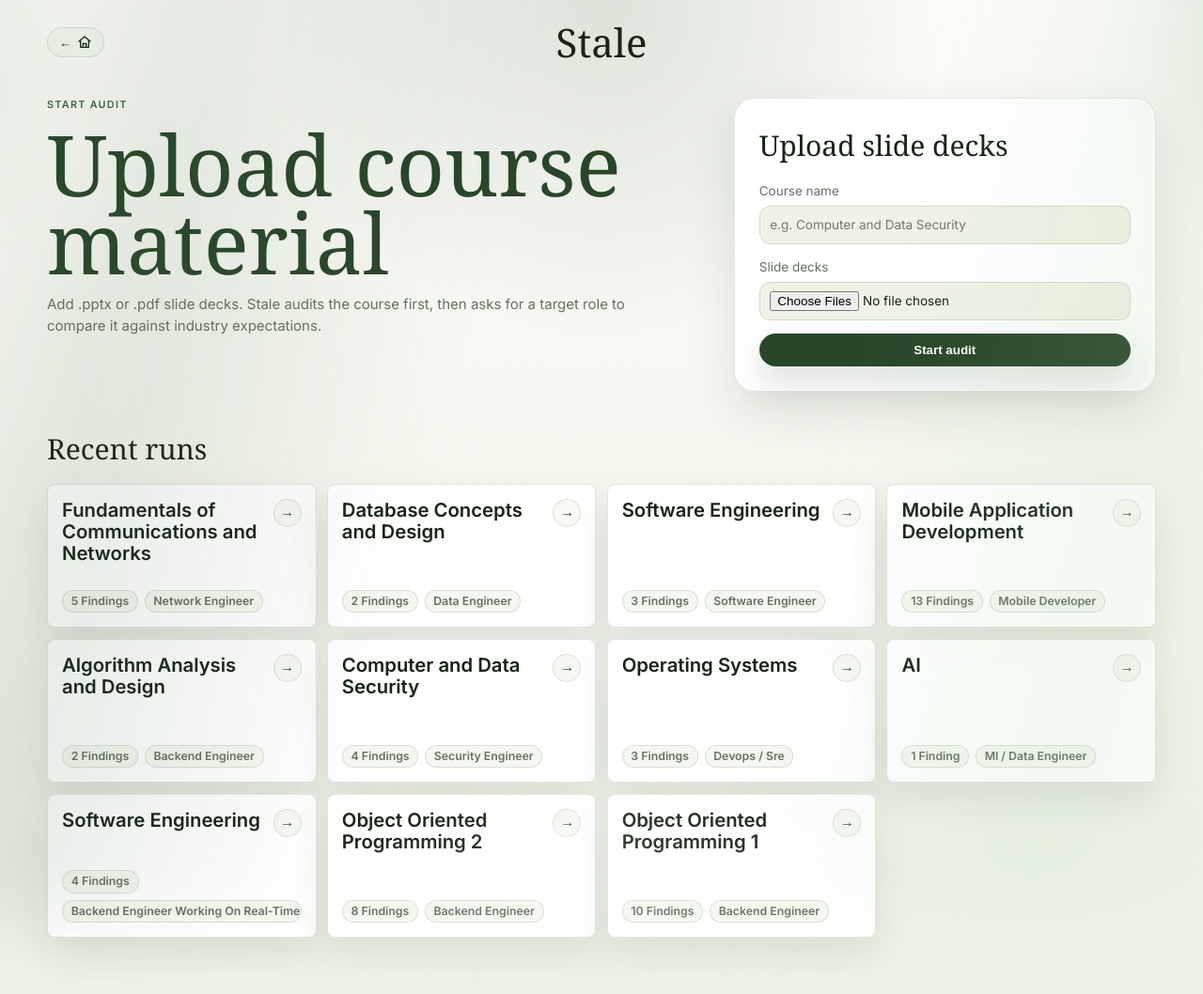
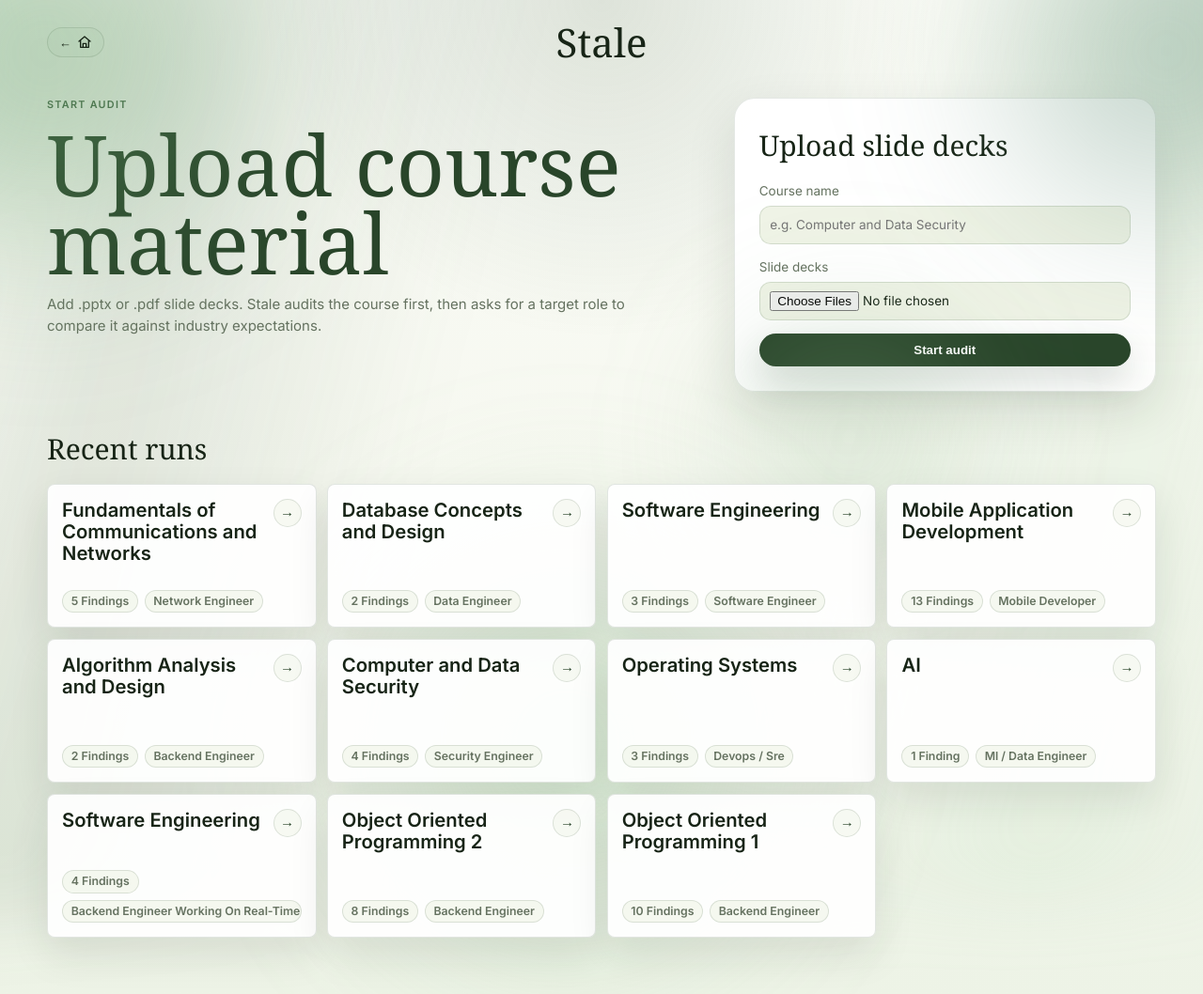
Before and after one commit to Rayan-and-beyond/Stale, a FastAPI app: page /start in a window 1280 px wide. Shown: the whole page at 94% size. Run offline with FastAPI, Linux system fonts and the light colour scheme; some web fonts are replaced.

Commit message:
Add layered ambient background to /start; prune transition decorations
Four blurred sage/green orbs drift independently at 19-34s cycles on
/start with mix-blend-mode for color pooling. The ambient is hidden
while the arrival overlay is fading (avoids exposing blob bounding-box
edges against the flat green wash) and fades in once the overlay has
mostly cleared.

Also removes the now-unused decorative ::before/::after horizontal-line
rules from the home-page transition overlay (they no longer appeared
after the cinematic/pragmatic split) and updates test_page_transition
to match.

```diff
--- a/stale/web/static/style.css
+++ b/stale/web/static/style.css
@@ -176,6 +176,110 @@ body.start-page::after {
     opacity: 0.9;
     transform: translate3d(2.8%, 1.8%, 0) rotate(1.8deg) scale(1.09);
   }
+}
+
+/* Layered ambient: four blurred orbs drifting independently at different
+   speeds and directions. Sits above the static gradient backdrop, below the
+   page content. Reads as soft, breathing motion rather than coordinated
+   sweep. Hidden during the arrival sequence (when the solid green overlay
+   would expose blob bounding-box edges against its flat backdrop), then
+   fades in once the overlay is mostly gone. */
+.start-page .start-ambient {
+  position: fixed;
+  inset: -6rem -6vw;
+  z-index: 0;
+  pointer-events: none;
+  opacity: 1;
+  transition: opacity 800ms var(--ease-out);
+}
+
+html.start-arriving body.start-page .start-ambient {
+  opacity: 0;
+}
+
+html.start-arriving body.start-page.start-arrived .start-ambient {
+  opacity: 1;
+  transition-delay: 1400ms;
+}
+
+.start-page .ambient-blob {
+  position: absolute;
+  border-radius: 50%;
+  filter: blur(72px);
+  will-change: transform, opacity;
+  mix-blend-mode: multiply;
+}
+
+.start-page .ambient-blob--a {
+  width: 38rem;
+  height: 38rem;
+  top: -10rem;
+  left: -12rem;
+  background: radial-gradient(circle, rgba(106, 163, 111, 0.55) 0%, rgba(106, 163, 111, 0.18) 45%, transparent 70%);
+  animation: ambient-float-a 22s cubic-bezier(0.45, 0.05, 0.55, 0.95) infinite alternate;
+}
+
+.start-page .ambient-blob--b {
+  width: 34rem;
+  height: 34rem;
+  top: -8rem;
+  right: -10rem;
+  background: radial-gradient(circle, rgba(99, 144, 119, 0.5) 0%, rgba(99, 144, 119, 0.16) 45%, transparent 70%);
+  animation: ambient-float-b 28s cubic-bezier(0.45, 0.05, 0.55, 0.95) infinite alternate;
+}
+
+.start-page .ambient-blob--c {
+  width: 44rem;
+  height: 44rem;
+  bottom: -16rem;
+  left: 24%;
+  background: radial-gradient(circle, rgba(168, 212, 168, 0.45) 0%, rgba(168, 212, 168, 0.14) 45%, transparent 70%);
+  animation: ambient-float-c 34s cubic-bezier(0.45, 0.05, 0.55, 0.95) infinite alternate;
+}
+
+.start-page .ambient-blob--d {
+  width: 24rem;
+  height: 24rem;
+  top: 36%;
+  right: 18%;
+  background: radial-gradient(circle, rgba(143, 184, 143, 0.4) 0%, rgba(143, 184, 143, 0.12) 45%, transparent 70%);
+  animation: ambient-float-d 19s cubic-bezier(0.45, 0.05, 0.55, 0.95) infinite alternate;
+}
+
+@keyframes ambient-float-a {
+  0% { transform: translate3d(0, 0, 0) scale(1); }
+  100% { transform: translate3d(7rem, 4rem, 0) scale(1.14); }
+}
+
+@keyframes ambient-float-b {
+  0% { transform: translate3d(0, 0, 0) scale(1); }
+  100% { transform: translate3d(-6rem, 5rem, 0) scale(1.09); }
+}
+
+@keyframes ambient-float-c {
+  0% { transform: translate3d(0, 0, 0) scale(0.94); }
+  100% { transform: translate3d(5rem, -7rem, 0) scale(1.12); }
+}
+
+@keyframes ambient-float-d {
+  0% { transform: translate3d(0, 0, 0) scale(1); }
+  100% { transform: translate3d(-4rem, 6rem, 0) scale(0.88); }
+}
+
+@media (prefers-reduced-motion: reduce) {
+  .start-page .ambient-blob {
+    animation: none;
+  }
+}
+
+.start-page main {
+  position: relative;
+  z-index: 1;
+}
+
+.start-page .start-page-nav {
+  position: relative;
+  z-index: 1;
 }
 
 .home-page {
--- a/stale/web/templates/start.html
+++ b/stale/web/templates/start.html
@@ -22,6 +22,12 @@
 {% block body_class %}start-page{% endblock %}
 {% block header %}{% endblock %}
 {% block content %}
+<div class="start-ambient" aria-hidden="true">
+  <div class="ambient-blob ambient-blob--a"></div>
+  <div class="ambient-blob ambient-blob--b"></div>
+  <div class="ambient-blob ambient-blob--c"></div>
+  <div class="ambient-blob ambient-blob--d"></div>
+</div>
 <nav class="start-page-nav" aria-label="Start navigation">
   <a class="back-home" href="/" aria-label="Go home">
     <span aria-hidden="true">←</span>
```
Also changed, not shown: other parts of stale/web/static/style.css (+0 -36 lines), tests/test_page_transition.py (+5 -1 lines).
